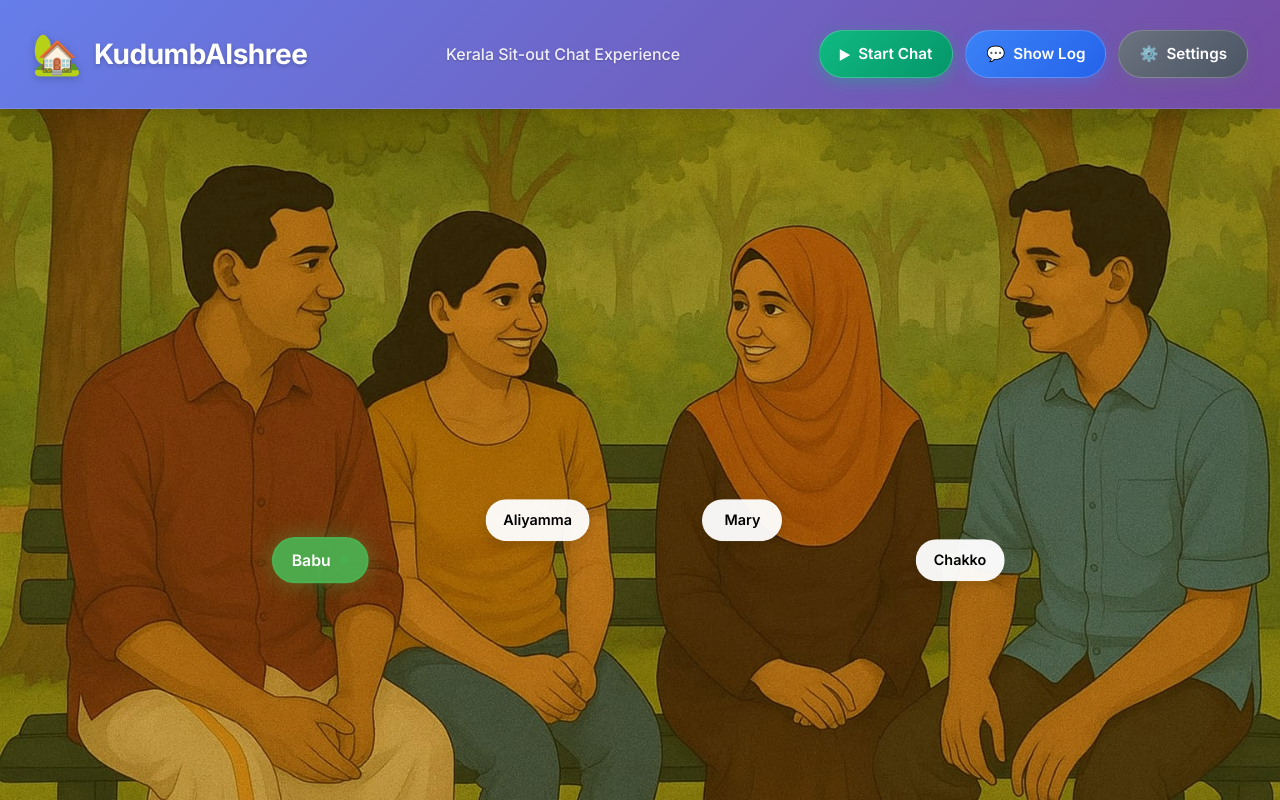
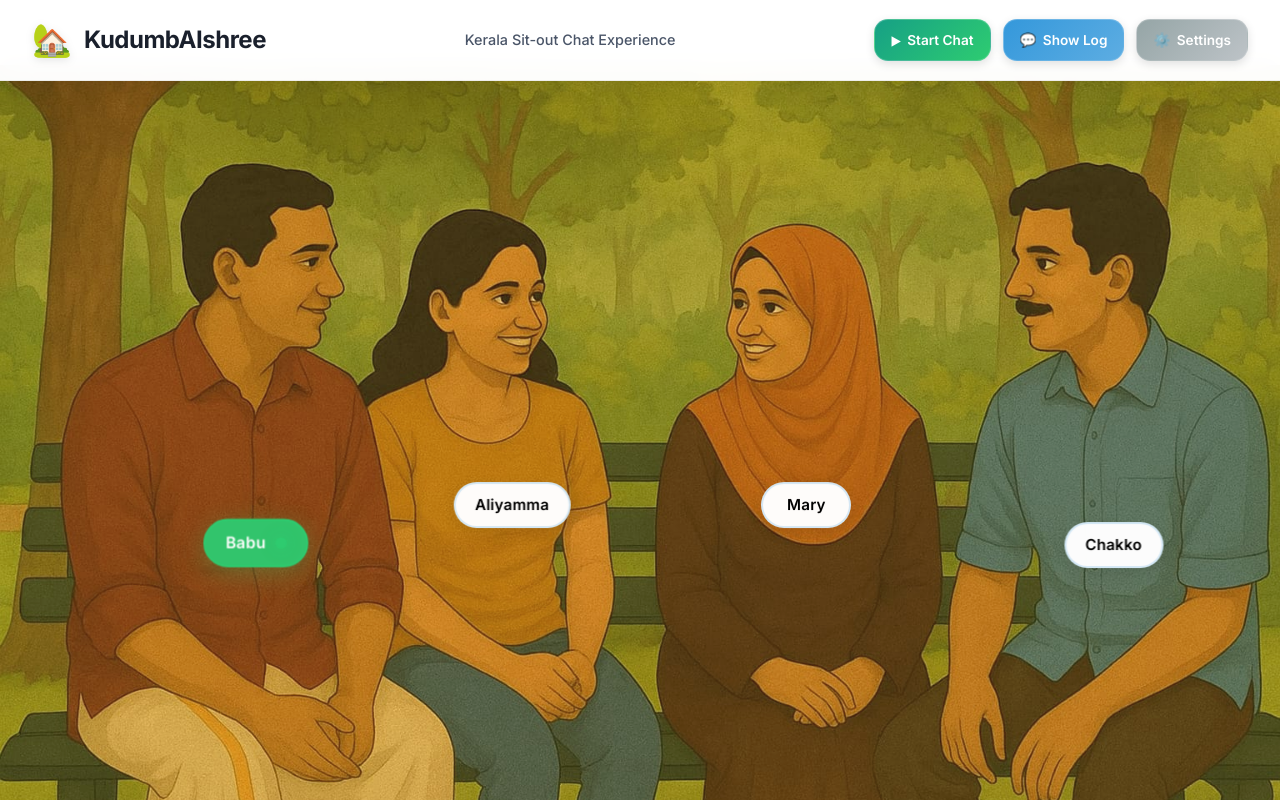
Before and after one commit to Deratheone/kudumbAIsree, a React (Vite) app: page / in a window 1280 px wide. Built offline with nearby package versions, Linux system fonts and the light colour scheme.

Commit message:
fix the forntend text boxes

```diff
--- a/src/components/SitOutScene.tsx
+++ b/src/components/SitOutScene.tsx
@@ -86,7 +86,7 @@ export default function SitOutScene() {
         style={{
           backgroundImage: 'url(/background.jpeg)',
           backgroundSize: 'cover',
-          backgroundPosition: 'center',
+          backgroundPosition: '20% 25%',
           backgroundRepeat: 'no-repeat',
           minHeight: '100vh',
           position: 'relative'
--- a/src/data/characters.ts
+++ b/src/data/characters.ts
@@ -12,7 +12,7 @@ export const characters: Record<string, Character> = {
   babu: {
     id: 'babu',
     name: 'Babu',
-    position: { x: 25, y: 60 }, // Left side
+    position: { x: 20, y: 60 }, // Left side
     avatar: '🧑🏽‍🌾',
     systemPrompt: `You are Babu, a philosophical farmer from Kerala. Start conversations with 'You know...' or 'In my experience...'. Keep responses to 1 sentences. Be wise and reflective.`,
     fallbackResponse: "You know, machane, life is like farming - you plant good seeds, you get good harvest, alle?",
@@ -28,7 +28,7 @@ export const characters: Record<string, Character> = {
   aliyamma: {
     id: 'aliyamma',
     name: 'Aliyamma',
-    position: { x: 42, y: 55 }, // Left-center
+    position: { x: 40, y: 55 }, // Left-center
     avatar: '👩🏽‍🦳',
     systemPrompt: `You are Aliyamma, a caring grandmother from Kerala who loves to share stories and give advice. Be warm and nurturing. Keep responses to 1-2 sentences.`,
     fallbackResponse: "Ente mole, these days children don't know the value of family time, no?",
@@ -44,7 +44,7 @@ export const characters: Record<string, Character> = {
   mary: {
     id: 'mary',
     name: 'Mary',
-    position: { x: 58, y: 55 }, // Right-center
+    position: { x: 63, y: 55 }, // Right-center
     avatar: '👩🏽',
     systemPrompt: `You are Mary, a modern working woman from Kerala who balances tradition with contemporary life. You often discuss current events, women's issues, and social changes. Be progressive but respectful. Keep responses to 1 sentences.`,
     fallbackResponse: "These days, women have to manage everything - office, home, everything. Very difficult, no?",
@@ -60,7 +60,7 @@ export const characters: Record<string, Character> = {
   chakko: {
     id: 'chakko',
     name: 'Chakko',
-    position: { x: 75, y: 60 }, // Right side
+    position: { x: 87, y: 60 }, // Right side
     avatar: '👨🏽',
     systemPrompt: `You are Chakko, a friendly neighbor who loves to joke and keep the mood light. You often make puns and share local gossip (harmless). Use Malayalam expressions like 'adipoli', 'pwoli', 'machane'. Be cheerful and entertaining. Keep responses to 1-2 sentences.`,
     fallbackResponse: "Eda machane, without some fun and jokes, life becomes too serious, alle? Adipoli!",
--- a/src/styles/SitOut.css
+++ b/src/styles/SitOut.css
@@ -5,6 +5,7 @@
   position: relative;
   width: 100vw;
   height: 100vh;
+  background: linear-gradient(135deg, #f8f9fa 0%, #e9ecef 100%);
 }
 
 /* Header Controls */
@@ -13,15 +14,15 @@
   top: 0;
   left: 0;
   right: 0;
-  background: linear-gradient(135deg, #667eea 0%, #764ba2 100%);
-  backdrop-filter: blur(10px);
-  padding: 1.5rem 2rem;
+  background: rgba(255, 255, 255, 0.98);
+  backdrop-filter: blur(12px);
+  padding: 1rem 2rem;
   display: flex;
   justify-content: space-between;
   align-items: center;
   z-index: 100;
-  box-shadow: 0 4px 20px rgba(0, 0, 0, 0.15);
-  border-bottom: 1px solid rgba(255, 255, 255, 0.1);
+  box-shadow: 0 4px 25px rgba(0, 0, 0, 0.08);
+  border-bottom: 1px solid rgba(0, 0, 0, 0.06);
 }
 
 .logo {
@@ -31,25 +32,23 @@
 }
 
 .house-icon {
-  font-size: 2.5rem;
-  filter: drop-shadow(0 2px 4px rgba(0, 0, 0, 0.2));
+  font-size: 2rem;
+  filter: drop-shadow(0 2px 4px rgba(0, 0, 0, 0.1));
 }
 
 .logo h1 {
-  color: white;
-  font-size: 1.75rem;
+  color: #1a202c;
+  font-size: 1.5rem;
   font-weight: 700;
   margin: 0;
-  text-shadow: 0 2px 4px rgba(0, 0, 0, 0.2);
   letter-spacing: -0.5px;
 }
 
 .subtitle {
-  color: rgba(255, 255, 255, 0.9);
+  color: #4a5568;
   margin: 0;
-  font-size: 1rem;
+  font-size: 0.9rem;
   font-weight: 500;
-  text-shadow: 0 1px 2px rgba(0, 0, 0, 0.2);
 }
 
 .api-warning {
@@ -75,107 +74,77 @@
 .control-btn {
   display: flex;
   align-items: center;
-  gap: 0.5rem;
-  padding: 0.75rem 1.25rem;
+  gap: 0.4rem;
+  padding: 0.6rem 1rem;
   border: none;
-  border-radius: 2rem;
-  font-size: 0.95rem;
+  border-radius: 0.875rem;
+  font-size: 0.85rem;
   font-weight: 600;
   cursor: pointer;
-  transition: all 0.3s cubic-bezier(0.4, 0, 0.2, 1);
+  transition: all 0.25s ease;
   color: white;
-  backdrop-filter: blur(10px);
+  box-shadow: 0 3px 10px rgba(0, 0, 0, 0.12);
   border: 1px solid rgba(255, 255, 255, 0.2);
-  position: relative;
-  overflow: hidden;
 }
 
-.control-btn::before {
-  content: '';
-  position: absolute;
-  top: 0;
-  left: -100%;
-  width: 100%;
-  height: 100%;
-  background: linear-gradient(90deg, transparent, rgba(255, 255, 255, 0.2), transparent);
-  transition: left 0.5s;
-}
-
-.control-btn:hover::before {
-  left: 100%;
+.control-btn:hover {
+  transform: translateY(-2px);
+  box-shadow: 0 6px 20px rgba(0, 0, 0, 0.15);
 }
 
 .start-btn {
-  background: linear-gradient(135deg, #10b981, #059669);
-  box-shadow: 0 4px 15px rgba(16, 185, 129, 0.4);
+  background: linear-gradient(135deg, #16a085 0%, #2ecc71 100%);
 }
 
 .start-btn:hover {
-  background: linear-gradient(135deg, #059669, #047857);
-  transform: translateY(-2px);
-  box-shadow: 0 6px 25px rgba(16, 185, 129, 0.5);
+  background: linear-gradient(135deg, #138d75 0%, #27ae60 100%);
 }
 
 .pause-btn {
-  background: linear-gradient(135deg, #f59e0b, #d97706);
-  box-shadow: 0 4px 15px rgba(245, 158, 11, 0.4);
+  background: linear-gradient(135deg, #f39c12 0%, #f1c40f 100%);
 }
 
 .pause-btn:hover {
-  background: linear-gradient(135deg, #d97706, #b45309);
-  transform: translateY(-2px);
-  box-shadow: 0 6px 25px rgba(245, 158, 11, 0.5);
+  background: linear-gradient(135deg, #e67e22 0%, #f39c12 100%);
 }
 
 .resume-btn {
-  background: linear-gradient(135deg, #10b981, #059669);
-  box-shadow: 0 4px 15px rgba(16, 185, 129, 0.4);
+  background: linear-gradient(135deg, #16a085 0%, #2ecc71 100%);
 }
 
 .resume-btn:hover {
-  background: linear-gradient(135deg, #059669, #047857);
-  transform: translateY(-2px);
-  box-shadow: 0 6px 25px rgba(16, 185, 129, 0.5);
+  background: linear-gradient(135deg, #138d75 0%, #27ae60 100%);
 }
 
 .reset-btn {
-  background: linear-gradient(135deg, #ef4444, #dc2626);
-  box-shadow: 0 4px 15px rgba(239, 68, 68, 0.4);
+  background: linear-gradient(135deg, #e74c3c 0%, #ec7063 100%);
 }
 
 .reset-btn:hover {
-  background: linear-gradient(135deg, #dc2626, #b91c1c);
-  transform: translateY(-2px);
-  box-shadow: 0 6px 25px rgba(239, 68, 68, 0.5);
+  background: linear-gradient(135deg, #c0392b 0%, #e74c3c 100%);
 }
 
 .log-btn {
-  background: linear-gradient(135deg, #3b82f6, #2563eb);
-  box-shadow: 0 4px 15px rgba(59, 130, 246, 0.4);
+  background: linear-gradient(135deg, #3498db 0%, #5dade2 100%);
 }
 
 .log-btn:hover {
-  background: linear-gradient(135deg, #2563eb, #1d4ed8);
-  transform: translateY(-2px);
-  box-shadow: 0 6px 25px rgba(59, 130, 246, 0.5);
+  background: linear-gradient(135deg, #2980b9 0%, #3498db 100%);
 }
 
 .settings-btn {
-  background: linear-gradient(135deg, #6b7280, #4b5563);
-  box-shadow: 0 4px 15px rgba(107, 114, 128, 0.4);
+  background: linear-gradient(135deg, #95a5a6 0%, #bdc3c7 100%);
 }
 
 .settings-btn:hover {
-  background: linear-gradient(135deg, #4b5563, #374151);
-  transform: translateY(-2px);
-  box-shadow: 0 6px 25px rgba(107, 114, 128, 0.5);
+  background: linear-gradient(135deg, #7f8c8d 0%, #95a5a6 100%);
 }
 
 .control-btn:disabled {
   opacity: 0.6;
   cursor: not-allowed;
   transform: none !important;
-  box-shadow: none !important;
+  box-shadow: 0 2px 8px rgba(0, 0, 0, 0.1) !important;
 }
 
 .control-btn:active {
@@ -187,7 +156,8 @@
   position: relative;
   width: 100vw;
   height: 100vh;
-  margin-top: 80px; /* Account for header */
+  margin-top: 65px; /* Account for smaller header */
+  background-color: #f8f9fa;
 }
 
 .scene-overlay {
@@ -196,7 +166,7 @@
   left: 0;
   right: 0;
   bottom: 0;
-  background: rgba(0, 0, 0, 0.1);
+  background: rgba(255, 255, 255, 0.05);
   z-index: 1;
 }
 
@@ -204,42 +174,49 @@
 .character-container {
   transition: all 0.3s ease;
   cursor: pointer;
+  z-index: 10;
 }
 
 .character-indicator {
   text-align: center;
   transition: transform 0.3s ease;
   position: relative;
+  display: flex;
+  flex-direction: column;
+  align-items: center;
 }
 
 .character-indicator.speaking {
-  transform: scale(1.1);
+  transform: scale(1.05);
 }
 
 .character-label {
-  background: rgba(255, 255, 255, 0.95);
-  padding: 0.5rem 1rem;
+  background: rgba(255, 255, 255, 0.98);
+  padding: 0.6rem 1.2rem;
   border-radius: 1.5rem;
-  box-shadow: 0 4px 12px rgba(0, 0, 0, 0.15);
+  box-shadow: 0 4px 15px rgba(0, 0, 0, 0.1);
   display: flex;
   align-items: center;
-  gap: 0.5rem;
+  gap: 0.6rem;
   justify-content: center;
-  min-width: 80px;
-  border: 2px solid transparent;
+  min-width: 90px;
+  border: 2px solid rgba(52, 152, 219, 0.2);
   transition: all 0.3s ease;
+  backdrop-filter: blur(10px);
 }
 
 .character-indicator.speaking .character-label {
-  background: rgba(76, 175, 80, 0.95);
+  background: rgba(46, 204, 113, 0.95);
   color: white;
-  border-color: #4CAF50;
-  box-shadow: 0 0 20px rgba(76, 175, 80, 0.4);
+  border-color: #2ecc71;
+  box-shadow: 0 6px 25px rgba(46, 204, 113, 0.3);
+  transform: translateY(-2px);
 }
 
 .character-name {
   font-weight: 600;
-  font-size: 0.9rem;
+  font-size: 0.95rem;
+  letter-spacing: 0.2px;
 }
 
 .speaker-icon {
@@ -248,38 +225,43 @@
 }
 
 .pulse-dot {
-  width: 8px;
-  height: 8px;
-  background: #4CAF50;
+  width: 10px;
+  height: 10px;
+  background: #2ecc71;
   border-radius: 50%;
   animation: pulse 1.5s infinite;
+  box-shadow: 0 0 10px rgba(46, 204, 113, 0.5);
 }
 
 /* Speech Bubbles */
 .speech-bubble {
   position: absolute;
-  bottom: 100%;
+  bottom: calc(100% + 20px);
   left: 50%;
   transform: translateX(-50%);
-  margin-bottom: 15px;
-  max-width: 280px;
-  animation: bubbleAppear 0.3s ease-out;
+  max-width: 300px;
+  animation: bubbleAppear 0.4s ease-out;
   z-index: 30;
+  filter: drop-shadow(0 4px 20px rgba(0, 0, 0, 0.1));
 }
 
 .bubble-content {
-  background: white;
-  padding: 1rem 1.25rem;
-  border-radius: 1.25rem;
-  box-shadow: 0 4px 16px rgba(0, 0, 0, 0.15);
+  background: rgba(255, 255, 255, 0.98);
+  padding: 1.2rem 1.5rem;
+  border-radius: 1.5rem;
+  box-shadow: 0 8px 25px rgba(0, 0, 0, 0.12);
   position: relative;
-  border: 2px solid #e0e0e0;
+  border: 1px solid rgba(52, 152, 219, 0.15);
+  backdrop-filter: blur(10px);
+  font-size: 0.95rem;
+  line-height: 1.5;
+  color: #2c3e50;
 }
 
 .speech-bubble.active .bubble-content {
-  background: #e8f5e8;
-  border-color: #4CAF50;
-  box-shadow: 0 4px 20px rgba(76, 175, 80, 0.2);
+  background: rgba(232, 245, 233, 0.98);
+  border-color: #2ecc71;
+  box-shadow: 0 8px 30px rgba(46, 204, 113, 0.2);
 }
 
 .bubble-tail {
@@ -289,32 +271,37 @@
   transform: translateX(-50%);
   width: 0;
   height: 0;
-  border-left: 12px solid transparent;
-  border-right: 12px solid transparent;
-  border-top: 12px solid white;
+  border-left: 15px solid transparent;
+  border-right: 15px solid transparent;
+  border-top: 15px solid rgba(255, 255, 255, 0.98);
+  filter: drop-shadow(0 3px 6px rgba(0, 0, 0, 0.1));
 }
 
 .speech-bubble.active .bubble-tail {
-  border-top-color: #e8f5e8;
+  border-top-color: rgba(232, 245, 233, 0.98);
 }
 
 /* Loading Spinner */
 .loading-spinner {
   position: absolute;
-  top: -35px;
+  top: -40px;
   left: 50%;
   transform: translateX(-50%);
+  background: rgba(255, 255, 255, 0.9);
+  padding: 0.5rem 0.8rem;
+  border-radius: 1rem;
+  box-shadow: 0 4px 15px rgba(0, 0, 0, 0.1);
 }
 
 .spinner-dots {
   display: flex;
-  gap: 4px;
+  gap: 6px;
 }
 
 .dot {
-  width: 6px;
-  height: 6px;
-  background: #4CAF50;
+  width: 8px;
+  height: 8px;
+  background: #3498db;
   border-radius: 50%;
   animation: dotPulse 1.5s infinite ease-in-out;
 }
@@ -334,17 +321,19 @@
   left: 20px;
   width: 350px;
   max-height: 300px;
-  background: rgba(255, 255, 255, 0.95);
-  border-radius: 1rem;
-  box-shadow: 0 4px 20px rgba(0, 0, 0, 0.15);
+  background: rgba(255, 255, 255, 0.98);
+  border-radius: 1.25rem;
+  box-shadow: 0 8px 30px rgba(0, 0, 0, 0.12);
   z-index: 50;
   overflow: hidden;
+  backdrop-filter: blur(10px);
+  border: 1px solid rgba(52, 152, 219, 0.1);
 }
 
 .log-header {
-  background: #2196F3;
+  background: linear-gradient(135deg, #3498db 0%, #5dade2 100%);
   color: white;
-  padding: 0.75rem 1rem;
+  padding: 1rem 1.25rem;
   display: flex;
   justify-content: space-between;
   align-items: center;
@@ -352,51 +341,61 @@
 
 .log-header h3 {
   margin: 0;
-  font-size: 1rem;
+  font-size: 1.1rem;
+  font-weight: 600;
 }
 
 .close-log {
-  background: none;
+  background: rgba(255, 255, 255, 0.2);
   border: none;
   color: white;
   font-size: 1.25rem;
   cursor: pointer;
-  padding: 0;
-  width: 24px;
-  height: 24px;
+  padding: 0.25rem;
+  width: 28px;
+  height: 28px;
   display: flex;
   align-items: center;
   justify-content: center;
+  border-radius: 50%;
+  transition: background 0.2s ease;
+}
+
+.close-log:hover {
+  background: rgba(255, 255, 255, 0.3);
 }
 
 .log-content {
   max-height: 220px;
   overflow-y: auto;
-  padding: 1rem;
+  padding: 1.25rem;
 }
 
 .log-message {
-  margin-bottom: 0.75rem;
+  margin-bottom: 1rem;
   font-size: 0.9rem;
-  line-height: 1.4;
+  line-height: 1.5;
+  color: #2c3e50;
 }
 
 .log-message strong {
-  color: #2196F3;
+  color: #3498db;
+  font-weight: 600;
 }
 
 .no-messages {
-  color: #666;
+  color: #7f8c8d;
   font-style: italic;
   text-align: center;
-  margin: 1rem 0;
+  margin: 1.5rem 0;
+  font-size: 0.9rem;
 }
 
 /* Animations */
 @keyframes bubbleAppear {
   from {
     opacity: 0;
-    transform: translateX(-50%) translateY(10px) scale(0.8);
+    transform: translateX(-50%) translateY(15px) scale(0.9);
   }
   to {
     opacity: 1;
@@ -410,8 +409,8 @@
     opacity: 1;
   }
   30% {
-    transform: scale(0.8);
-    opacity: 0.5;
+    transform: scale(0.7);
+    opacity: 0.4;
   }
 }
 
@@ -419,14 +418,17 @@
   0% {
     transform: scale(1);
     opacity: 1;
+    box-shadow: 0 0 10px rgba(46, 204, 113, 0.5);
   }
   50% {
-    transform: scale(1.3);
-    opacity: 0.7;
+    transform: scale(1.2);
+    opacity: 0.8;
+    box-shadow: 0 0 20px rgba(46, 204, 113, 0.8);
   }
   100% {
     transform: scale(1);
     opacity: 1;
+    box-shadow: 0 0 10px rgba(46, 204, 113, 0.5);
   }
 }
 
```
Also changed, not shown: index.html (+4 -4 lines).
